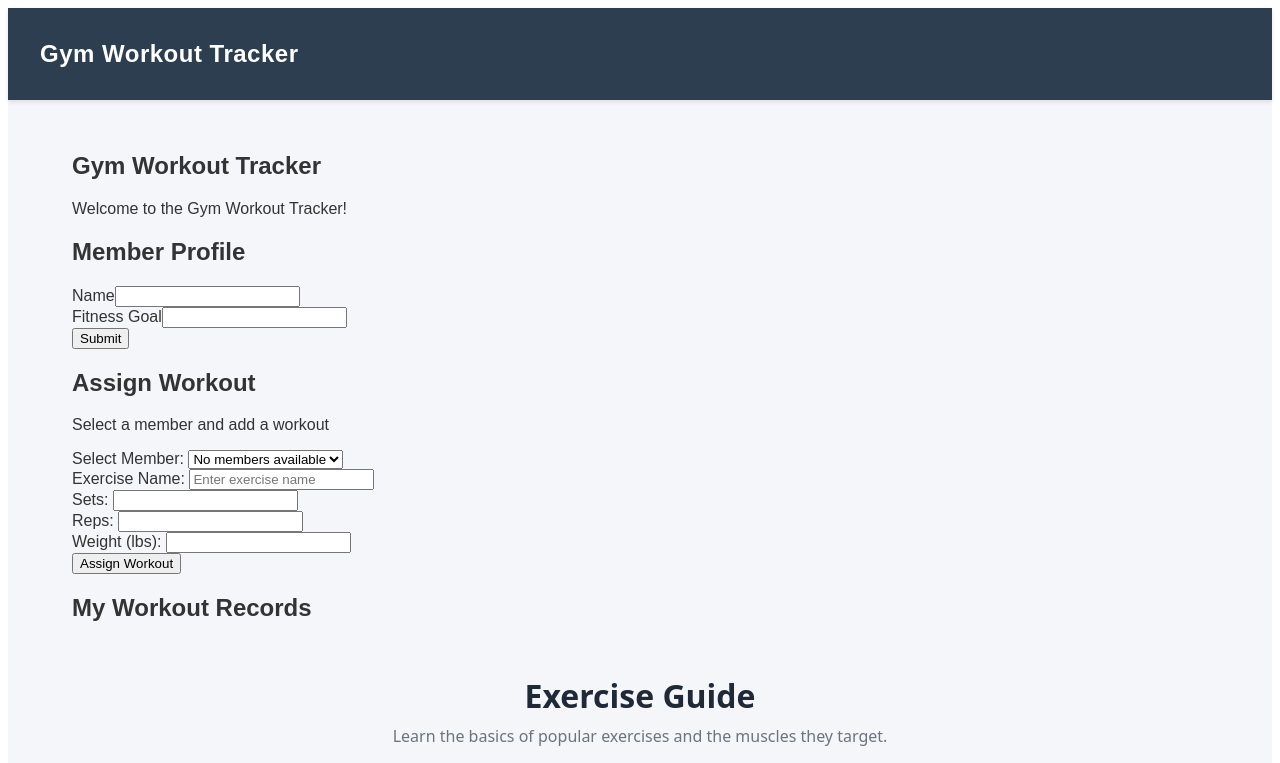
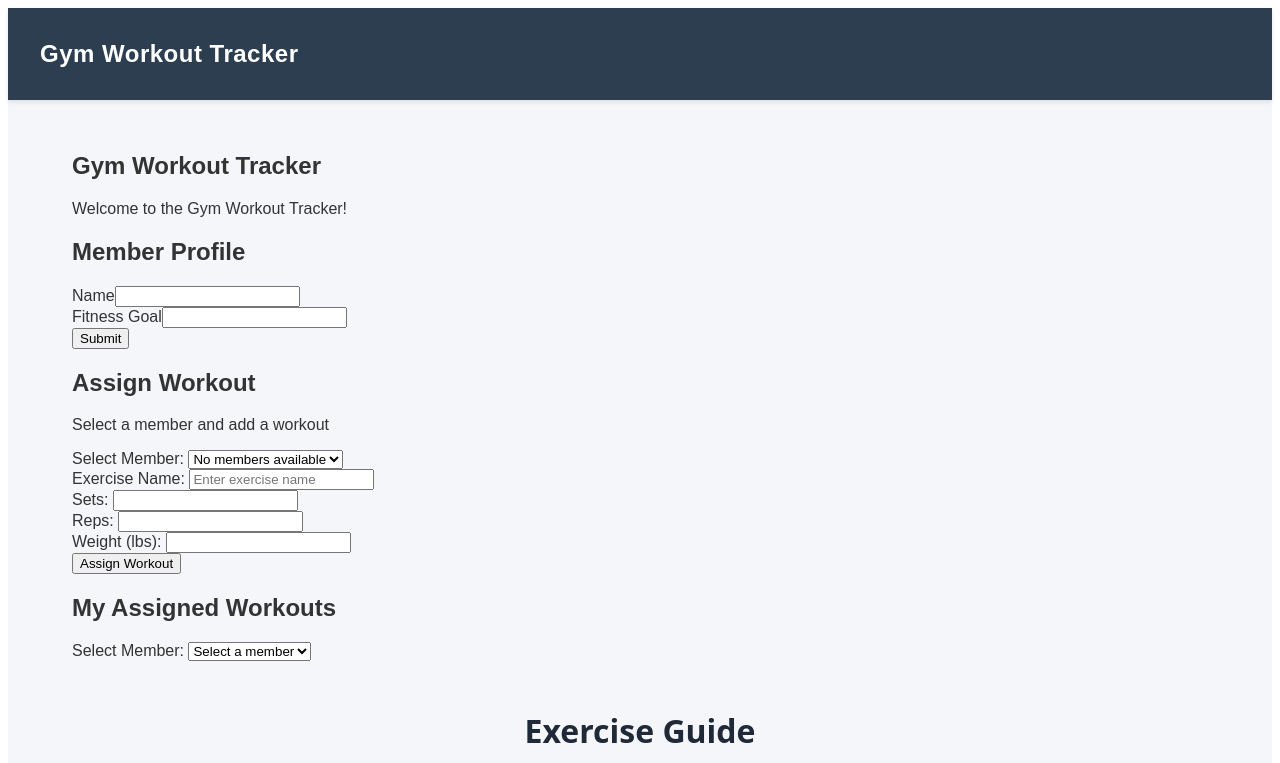
Before and after one commit to TarunJaggarapu/gym-tracker-ui, a React (Vite) app: page / in a window 1280 px wide. Shown: the top 763 px of the page. Built offline with nearby package versions, Linux system fonts and the light colour scheme.

Commit message:
Filter workouts by member and clear fields on member change

```diff
--- a/src/App.jsx
+++ b/src/App.jsx
@@ -8,6 +8,7 @@ import WorkoutList from './components/WorkoutList';
 export function App() {
   const [members, setMembers] = useState([]);
   const [workouts, setWorkouts] = useState([]);
+  const [selectedMember, setSelectedMember] = useState("");
 
   function addMember(profile) {
     const newMember = {
@@ -31,7 +32,7 @@ export function App() {
 
     setWorkouts([...workouts, newWorkout]);
   }
-  console.log(workouts);
+
   return (
     <GymTrackerUI>
       <div>
@@ -39,7 +40,7 @@ export function App() {
         <p>Welcome to the Gym Workout Tracker!</p>
         <MemberProfileForm onAddMember={addMember} />
         <WorkoutForm members={members} onAddWorkout={addWorkout} />
-        <WorkoutList workouts={workouts} />
+        <WorkoutList members={members} workouts={workouts} />
         <ExerciseGuide />
       </div>
     </GymTrackerUI>
--- a/src/components/WorkoutForm.jsx
+++ b/src/components/WorkoutForm.jsx
@@ -6,6 +6,14 @@ export default function WorkoutForm({ members = [], onAddWorkout }) {
   const [sets, setSets] = useState("");
   const [reps, setReps] = useState("");
   const [weight, setWeight] = useState("");
+
+  function handleMemberChange(e) {
+  setMember(e.target.value);
+  setExerciseName("");
+  setSets("");
+  setReps("");
+  setWeight("");
+  }
 
   function handleSubmit(e) {
     e.preventDefault();
@@ -37,7 +45,7 @@ export default function WorkoutForm({ members = [], onAddWorkout }) {
           <select
             id="member"
             value={member}
-            onChange={(e) => setMember(e.target.value)}
+            onChange={handleMemberChange}
             required
           >
             <option value="">
--- a/src/components/WorkoutList.jsx
+++ b/src/components/WorkoutList.jsx
@@ -1,11 +1,35 @@
+import { useState } from 'react';
 
-function WorkoutList({ workouts }) {
+function WorkoutList({ members = [], workouts }) {
+  const [selectedMember, setSelectedMember] = useState("");
+
+  const filteredWorkouts = workouts.filter(
+    (workout) => String(workout.memberId) === selectedMember
+  );
+
   return (
     <div>
-      <h2>My Workout Records</h2>
+      <h2>My Assigned Workouts</h2>
+
+      <div>
+        <label htmlFor="view-member">Select Member: </label>
+        <select
+          id="view-member"
+          value={selectedMember}
+          onChange={(e) => setSelectedMember(e.target.value)}
+        >
+          <option value="">Select a member</option>
+
+          {members.map((m) => (
+            <option key={m.id} value={m.id}>
+              {m.name}
+            </option>
+          ))}
+        </select>
+      </div>
 
       <ul>
-        {workouts.map((workout) => (
+        {filteredWorkouts.map((workout) => (
           <li key={workout.id}>
             <h3>{workout.exerciseName}</h3>
             <p>Sets: {workout.sets}</p>
```
